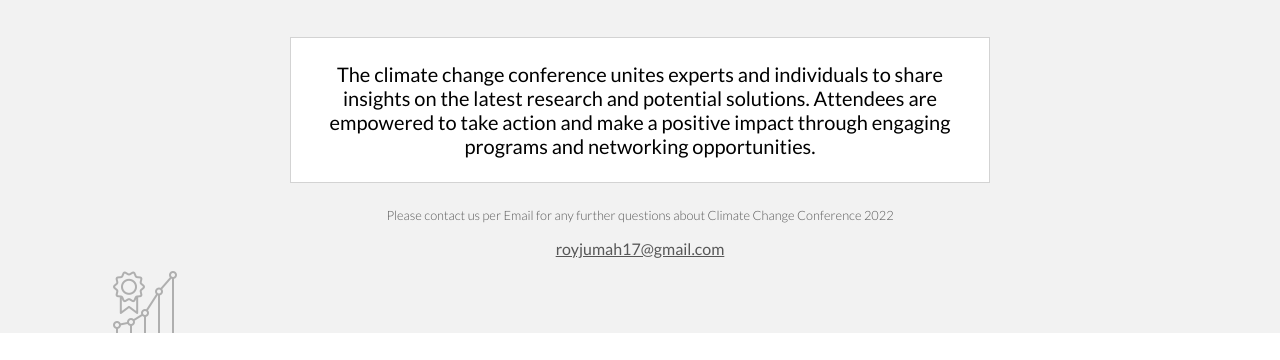
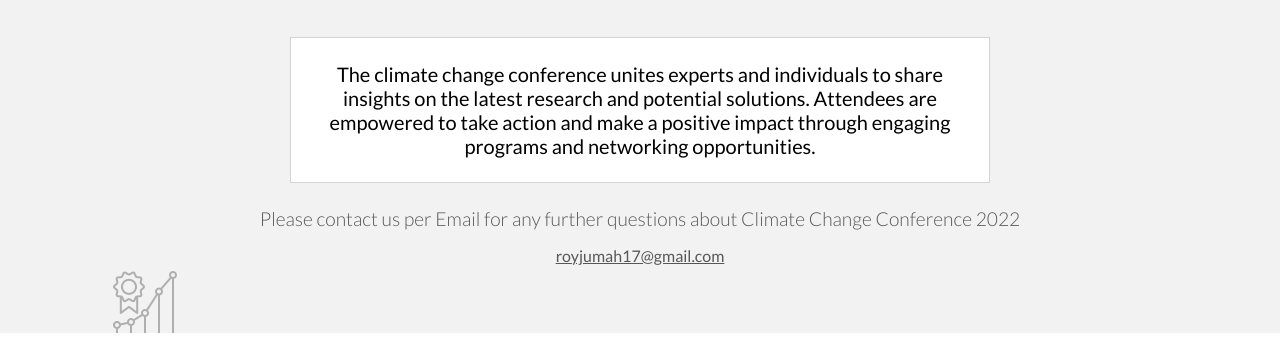
Before and after one commit to RoyJumah/Climate-Change-Conference, a website: page about.html in a window 1280 px wide. Shown: the part 400-760 px from the top of the page. Drawn offline with nearby package versions, Linux system fonts and the light colour scheme.

Commit message:
fix linting errors

```diff
--- a/style.css
+++ b/style.css
@@ -16,6 +16,8 @@ body {
   --color-secondary: #272a31;
   --color-tertiar: #d3d3d3;
   --color-text-color: #070707;
+
+  scroll-behavior: smooth;
 }
 
 .flex-center {
@@ -118,7 +120,7 @@ span {
   margin-top: 16px;
   text-align: center;
   padding: 8px 16px 8px 16px;
-  font-size: 0.8rem;
+  font-size: 1.2rem;
 }
 
 .concert-duration {
```
